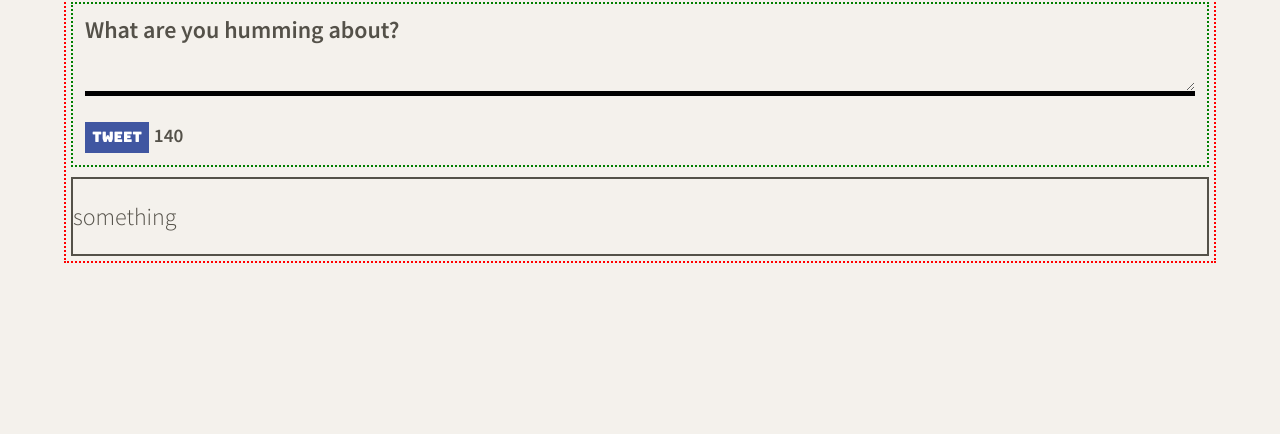
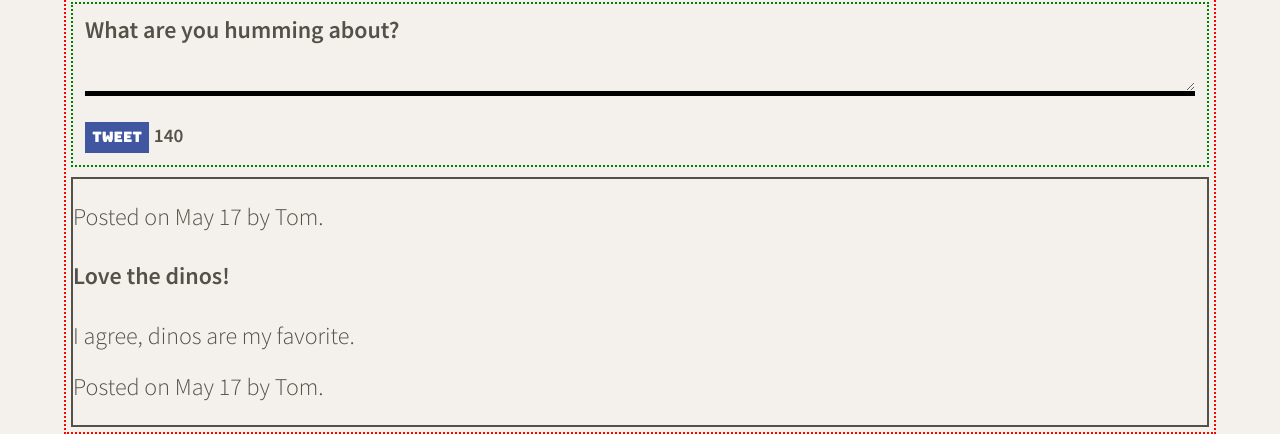
Before and after one commit to CarlSmoky/tweeter, a website: page public/index.html in a window 1280 px wide. Shown: the part 605-1039 px from the top of the page. Before the commit the page ends 868 px from the top, so only its background shows below. Drawn offline with nearby package versions, Linux system fonts and the light colour scheme.

Commit message:
Add ariticle

```diff
--- a/public/index.html
+++ b/public/index.html
@@ -40,7 +40,7 @@
 
 <body>
   <!-- Top nav bar (fixed) -->
-  <header>
+  <header class="header">
   <nav>
     <span class="title">tweeter</span>
     <div class="right">
@@ -76,9 +76,25 @@
         </div>
       </form>
     </section>
-    <section class="tweet">
-      <p>something</p>
-    </section>
+      <article class="tweet">
+        <header>
+          <p>
+            Posted on
+            <time datetime="2015-05-17 19:00">May 17</time>
+            by Tom.
+          </p>
+        </header>
+        </footer>
+        <h4>Love the dinos!</h4>
+        <p>I agree, dinos are my favorite.</p>
+        <footer>
+          <p>
+            Posted on
+            <time datetime="2015-05-17 19:00">May 17</time>
+            by Tom.
+          </p>
+        </footer>
+      </article>
   </main>
 </body>
 
--- a/public/styles/header.css
+++ b/public/styles/header.css
@@ -1,4 +1,4 @@
-header {
+.header {
   display: flex;
   flex-direction: column;
   align-items: center;
--- a/public/styles/new-tweet.css
+++ b/public/styles/new-tweet.css
@@ -55,4 +55,9 @@ output.counter.alert {
 .tweet {
   margin: 5px;
   border: 2px solid;
+  background-color: #f4f1ec;
 }
+section article.tweet header {
+  background-color: #f4f1ec;
+
+}
```
